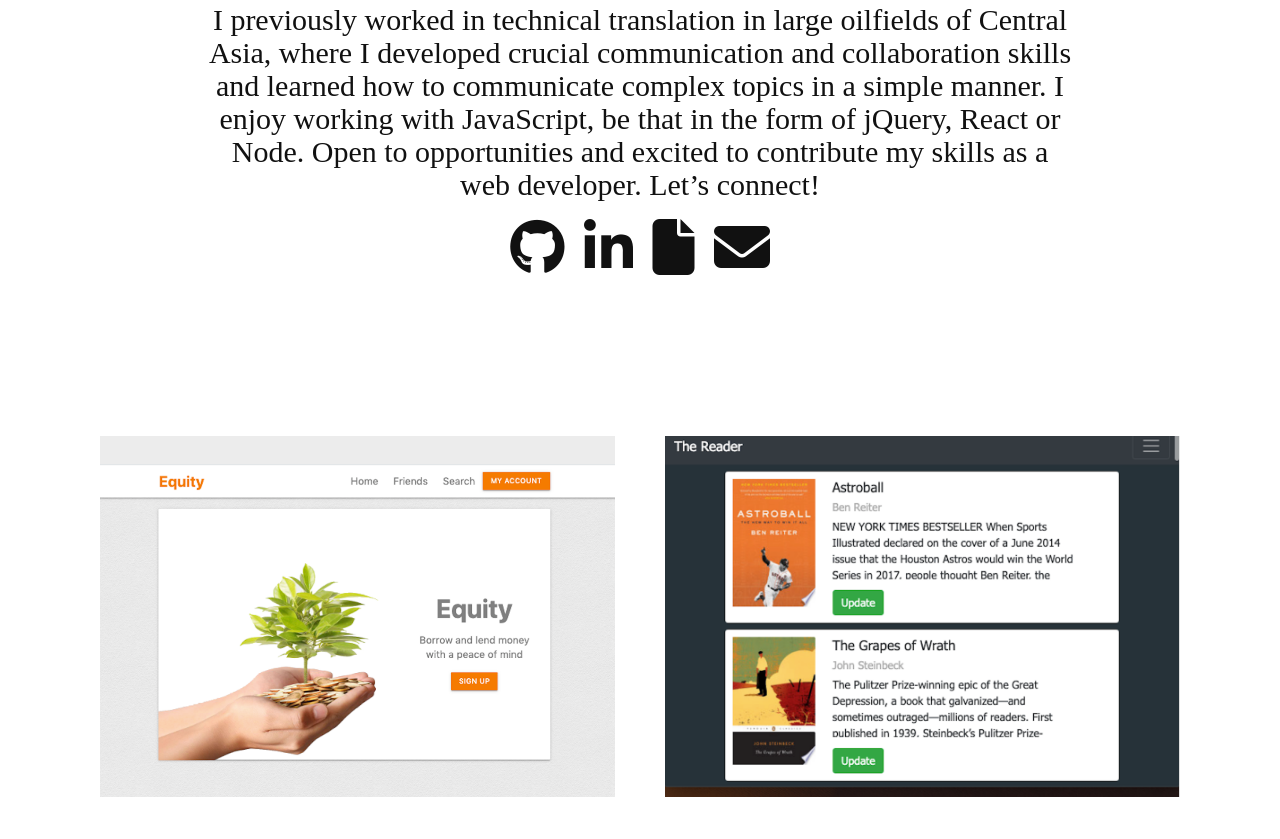
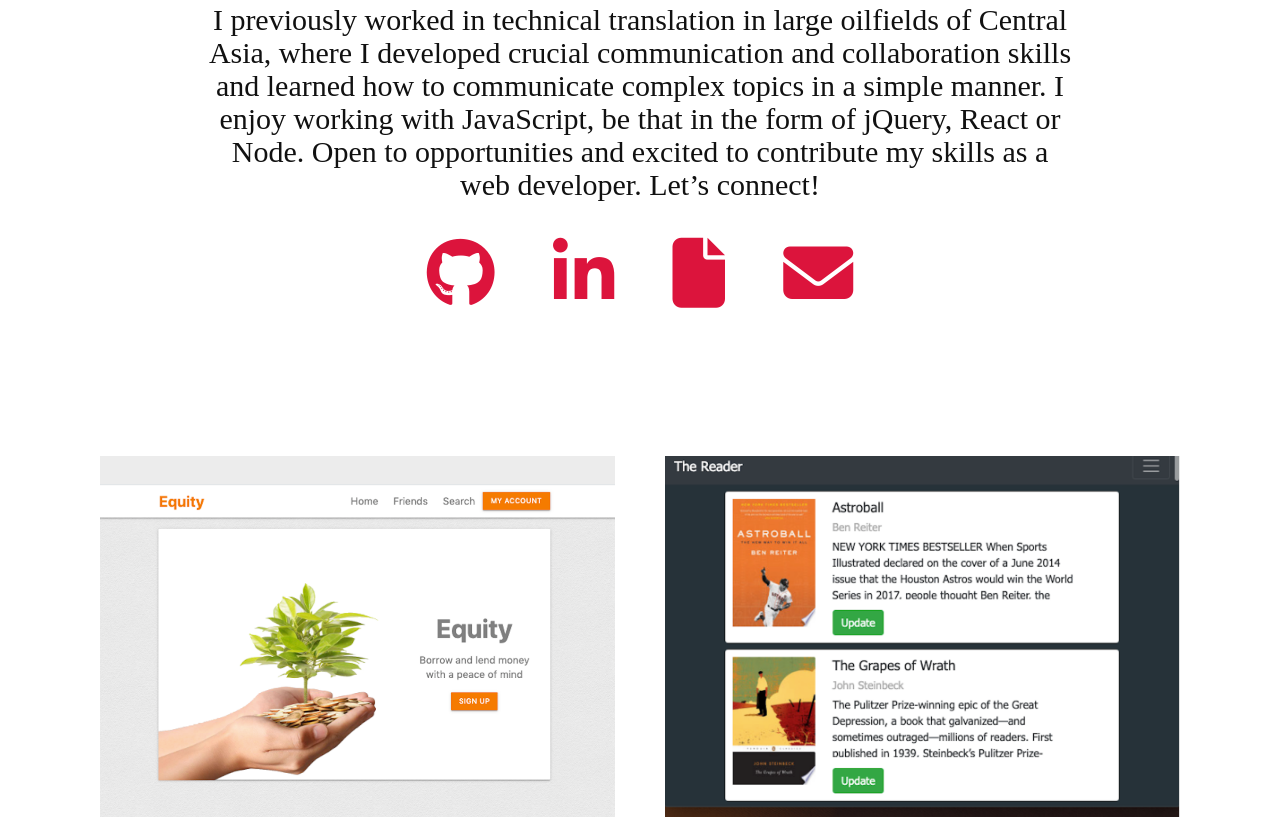
Before and after one commit to alla-akiyeva/Portfolio, a plain HTML site: page index.html in a window 1280 px wide. Shown: the part 1160-1999 px from the top of the page. Drawn offline with nearby package versions, Linux system fonts and the light colour scheme; a web font is replaced by a local one.

Commit message:
main icons

```diff
--- a/assets/css/main.css
+++ b/assets/css/main.css
@@ -592,6 +592,8 @@ i {
 
 
 
+
+
 /** 5. Portfolio
 *******************************************************************/
 
@@ -887,6 +889,31 @@ i {
     background: #111;
 }
 
+#bio-buttons {
+    height: 92px;
+    vertical-align: middle;
+    /* display: inline; */
+}
+
+.bio-icon, .bio-icon {
+    border: none;
+    padding: 10px;
+    margin: 2%;
+    /* color: #FF6075; */
+    color: #DC143C;
+    /* width: 61px;
+    height: 70px;
+    top: 10%; */
+    /* line-height: 70px; */
+    /* color: #0077b5; */
+}
+
+.bio-icon:hover {
+    color: black;
+}
+
+
+
 .footer .social-icons li a
 {
     font-size: inherit;
@@ -961,5 +988,11 @@ i {
 }
 
 .footer .social-icons li {
-    background-color: rgb(80, 154, 240);
+    /* background-color: rgb(80, 154, 240); */
+    /* -- Pink -- */
+    /* background-color: #FF6075;
+    /* -- Crimson -- */
+    background-color: #DC143C;
+    /* -- Linkedin Blue -- */
+    /* background-color: #0077b5; */
 }
--- a/index.html
+++ b/index.html
@@ -87,11 +87,13 @@
             <div class="container-fluid">
                 <h4>Hi! My name is Alla and I am an Atlanta-based Web Developer with a background in Business Administration. Recently graduated from Full Stack Coding Bootcamp at Georgia Tech, and my bachelor's degree alma mater is Meredith College in Raleigh,&nbsp;NC.</h4>
                 <h4>I previously worked in technical translation in large oilfields of Central Asia, where I developed crucial communication and collaboration skills and learned how to communicate complex topics in a simple manner. I enjoy working with JavaScript, be that in the form of jQuery, React or Node. Open to opportunities and excited to contribute my skills as a web developer. Let’s connect!</h4>
-                <div>
-                    <a href="https://github.com/alla-akiyeva" title="Github" target="_blank"><i class="fab fa-github fa-4x"></i></a>
-                    <a href="https://www.linkedin.com/in/allaakiyeva/" title="LinkedIn" target="_blank"><i class="fab fa-linkedin fa-4x"></i></a>
-                    <a href="#"><i class="fas fa-file fa-4x" title="Download Resume"></i></a>
-                    <a href="#"><i class="fas fa-envelope fa-4x" title="Email"></i></a>
+
+
+                <div class="social-icons scroll-animated-from-right" id="bio-buttons">
+                    <a href="https://github.com/alla-akiyeva" title="Github" target="_blank"><i class="fab fa-github fa-5x bio-icon"></i></a>
+                    <a href="https://www.linkedin.com/in/allaakiyeva/" title="LinkedIn" target="_blank"><i class="fab fa-linkedin fa-5x bio-icon"></i></a>
+                    <a href="#"><i class="fas fa-file fa-5x bio-icon" title="Download Resume"></i></a>
+                    <a href="#"><i class="fas fa-envelope fa-5x bio-icon" title="Email"></i></a>
 
                 </div>
 
```
Also changed, not shown: assets/js/main.js (+24 -0 lines).
